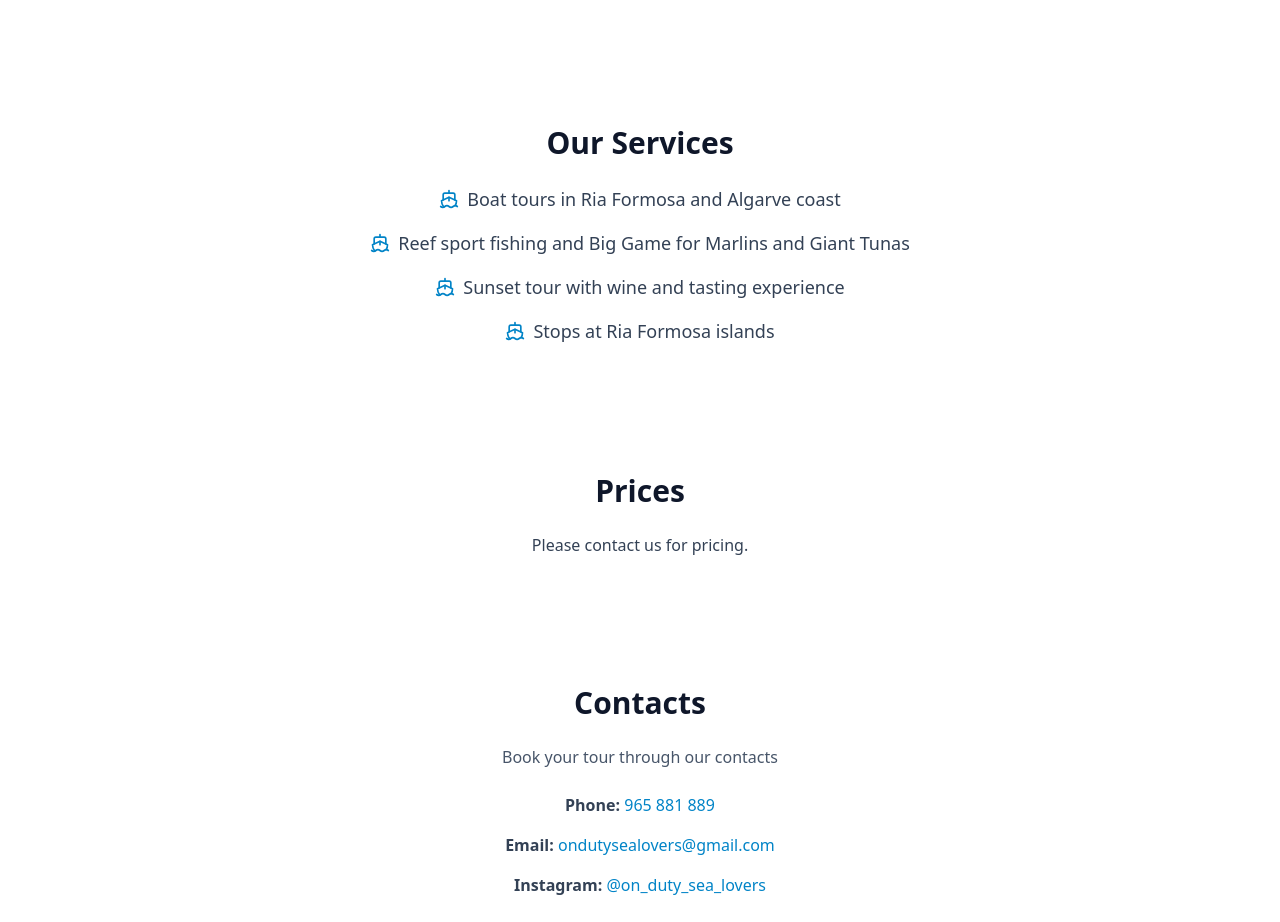
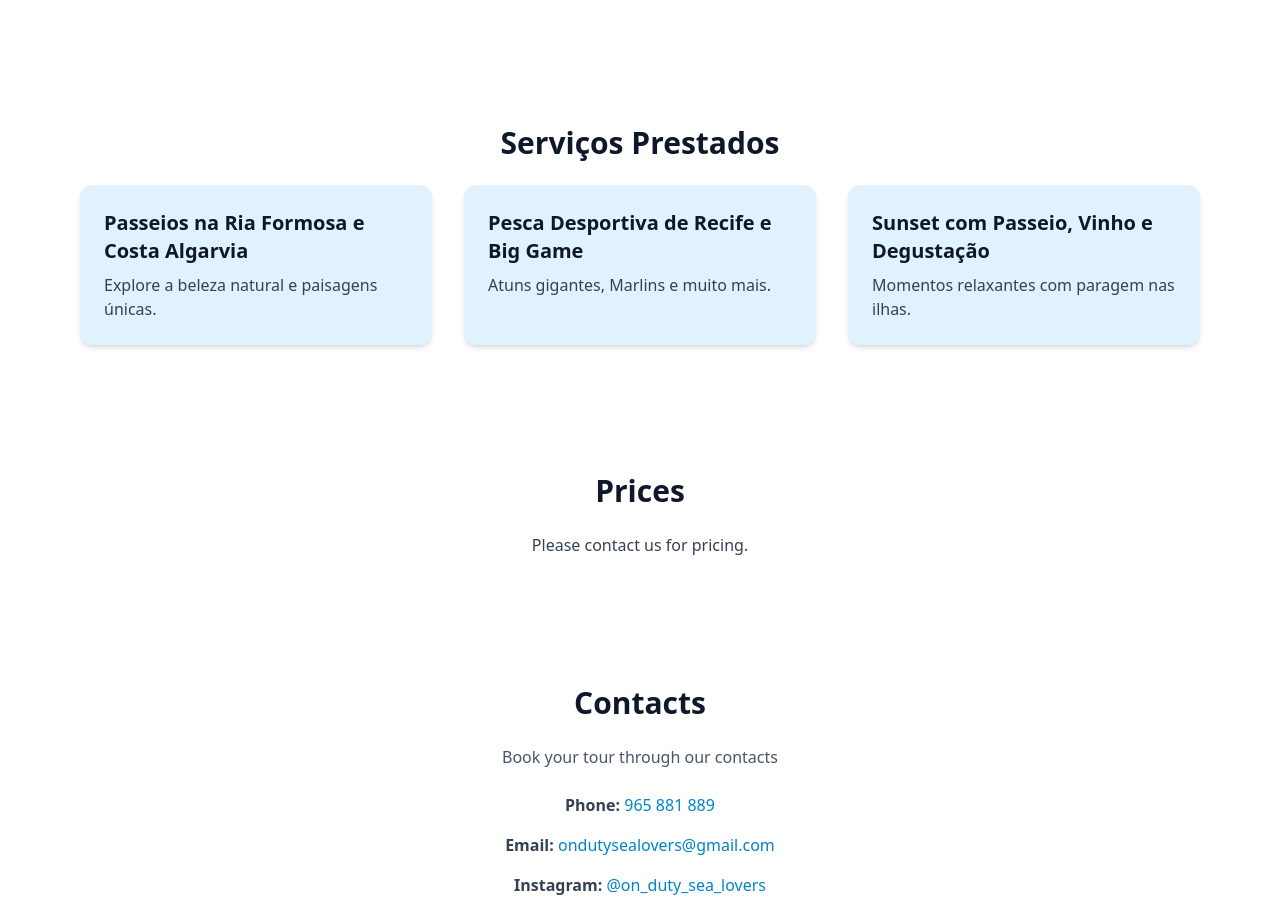
Before and after one commit to rodrigojricardo-eng/site-passeios-barco, a React (Vite) app: page / in a window 1280 px wide. Shown: the part 2520-3442 px from the top of the page. Built offline with nearby package versions, Linux system fonts and the light colour scheme.

Commit message:
Adicionei texto sobre o Capitão e a Embarcação

```diff
--- a/src/App.tsx
+++ b/src/App.tsx
@@ -178,17 +178,29 @@ function SobreNos({ t }) {
 // 🔹 Serviços
 function Servicos({ t }) {
   return (
-    <Section id="servicos" title={t.servicosTitle}>
-      <ul className="space-y-4 text-lg text-slate-700 text-center">
-        {t.servicosLista.map((s, i) => (
-          <li key={i} className="flex items-center justify-center gap-2">
-            <Ship className="w-5 h-5 text-sky-600" /> {s}
-          </li>
-        ))}
-      </ul>
+    <Section id="servicos" title="Serviços Prestados">
+      <div className="grid grid-cols-1 sm:grid-cols-2 lg:grid-cols-3 gap-8">
+
+        <div className="bg-sky-100 p-6 rounded-xl shadow-md hover:shadow-lg transition">
+          <h3 className="text-xl font-semibold mb-2">Passeios na Ria Formosa e Costa Algarvia</h3>
+          <p className="text-slate-700">Explore a beleza natural e paisagens únicas.</p>
+        </div>
+
+        <div className="bg-sky-100 p-6 rounded-xl shadow-md hover:shadow-lg transition">
+          <h3 className="text-xl font-semibold mb-2">Pesca Desportiva de Recife e Big Game</h3>
+          <p className="text-slate-700">Atuns gigantes, Marlins e muito mais.</p>
+        </div>
+
+        <div className="bg-sky-100 p-6 rounded-xl shadow-md hover:shadow-lg transition">
+          <h3 className="text-xl font-semibold mb-2">Sunset com Passeio, Vinho e Degustação</h3>
+          <p className="text-slate-700">Momentos relaxantes com paragem nas ilhas.</p>
+        </div>
+
+      </div>
     </Section>
   );
 }
+
 
 // 🔹 Preços
 function Precos({ t }) {
```
